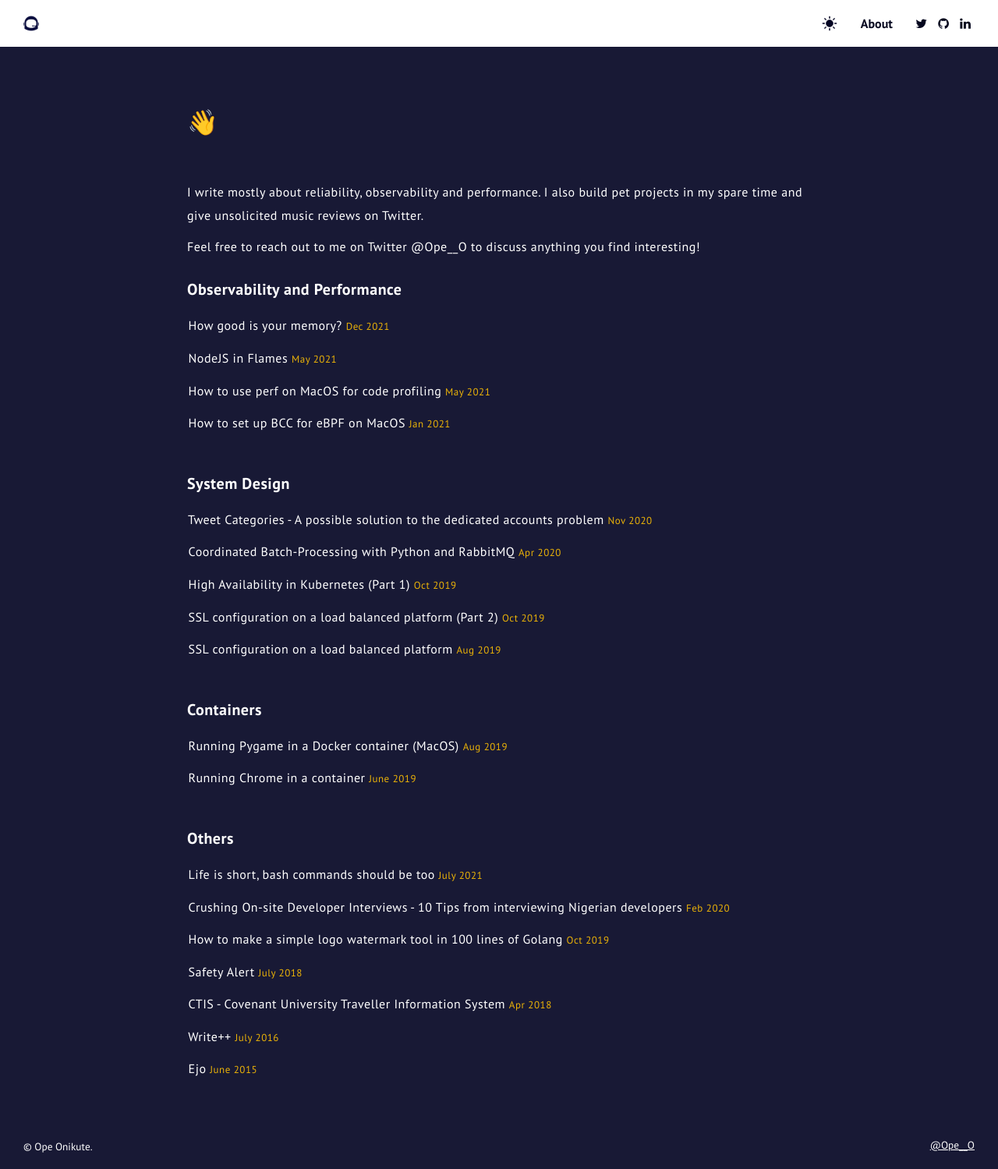
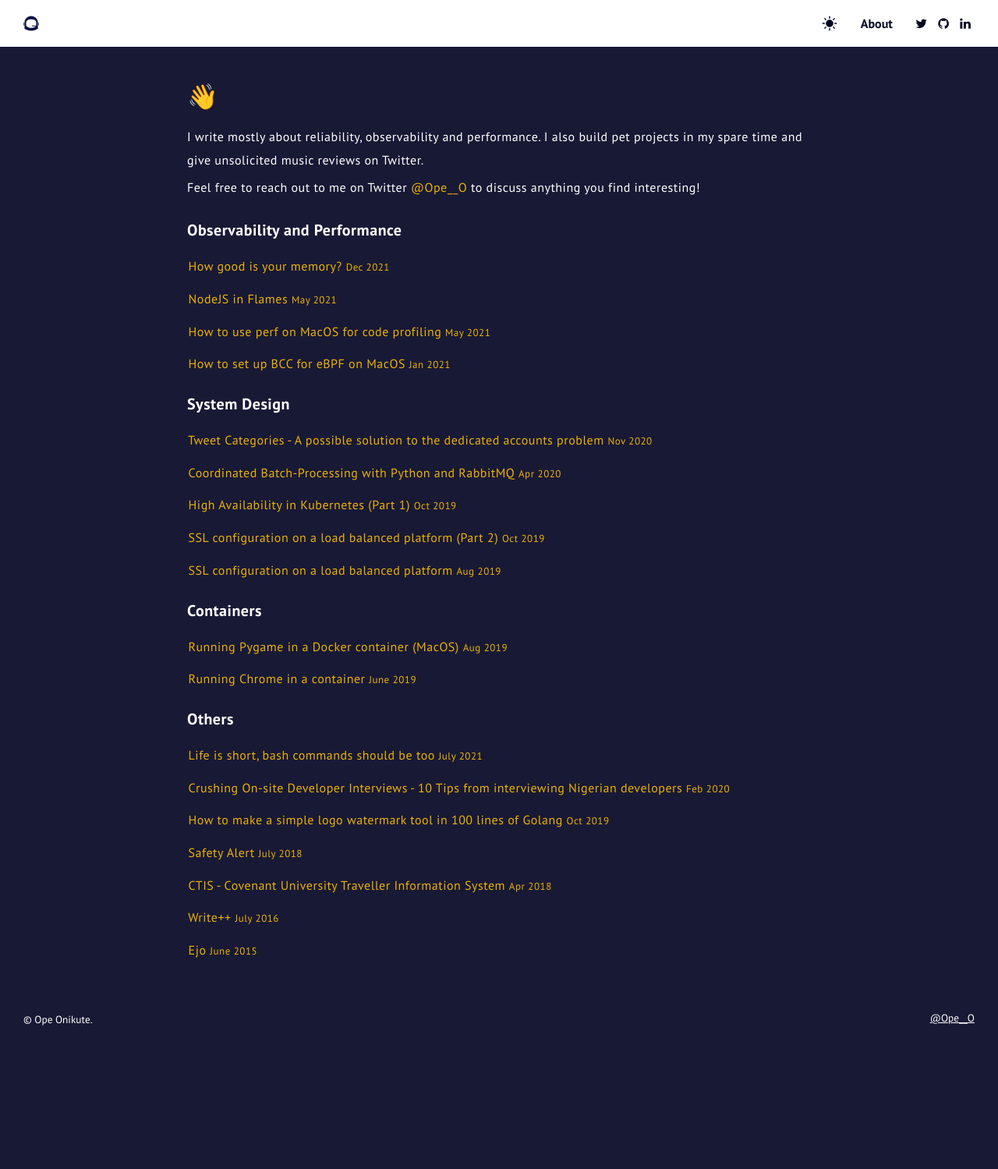
Before and after one commit to OpeOnikute/opeonikute.github.io, a Jekyll site: the page built from index.html, in a window 1280 px wide. Shown: the whole page at 78% size. Built offline with Jekyll 4.4.1, drawn with Linux system fonts in a browser that asks for light colours; after the commit the page ends 1336 px from its top, so only the background shows below that.

Commit message:
fix styling

```diff
--- a/_layouts/posts.html
+++ b/_layouts/posts.html
@@ -87,9 +87,12 @@
       </div>
     </header>
     <main class="blog-list">
+      <div>
         <h1>👋</h1>
         <p>I write mostly about reliability, observability and performance. I also build pet projects in my spare time and give unsolicited music reviews on Twitter.</p>
         <p>Feel free to reach out to me on Twitter <a href="https://twitter.com/Ope__O" target="_blank">@Ope__O</a> to discuss anything you find interesting!</p>
+      </div>
+      <div>
         <h2>Observability and Performance</h2>
         <ul class="posts">
           {% for item in site.data.observability_performance %}
@@ -142,6 +145,7 @@
           </li>
           {% endfor %}
         </ul>
+      </div>
     </main>
     <footer>
       <small>&copy; Ope Onikute. </small> <small class="pull-right"><a href="https://twitter.com/Ope__O" target="_blank">@Ope__O</a></small>
--- a/css/style.css
+++ b/css/style.css
@@ -101,11 +101,17 @@ main.blog-list {
 
 main.blog-list h1 {
   font-size: 2em;
+  margin: 0.67em 0;
+  line-height: 2rem;
 }
 
 main.blog-list h2 {
   font-size: 1.25em;
   margin: 1em 0 0;
+}
+
+main.blog-list a {
+  color: #eab208;
 }
 
 main.blog-list .posts {
```
Lines whose indentation alone changed are shown as unchanged.
